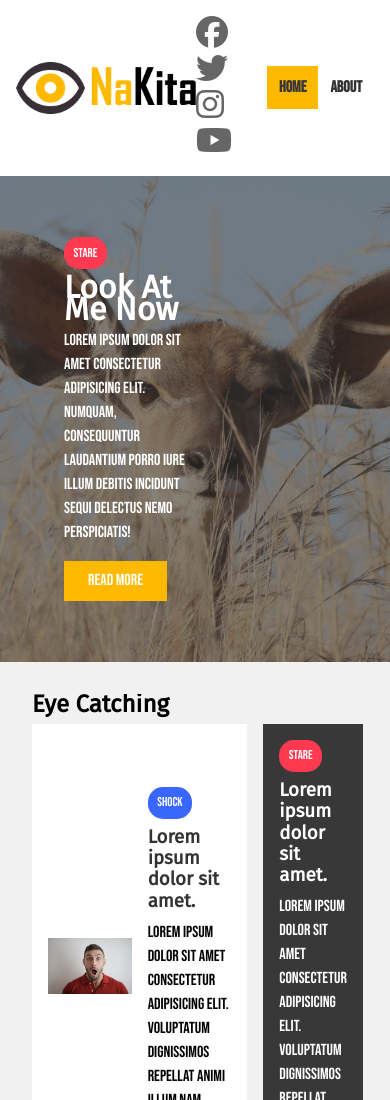
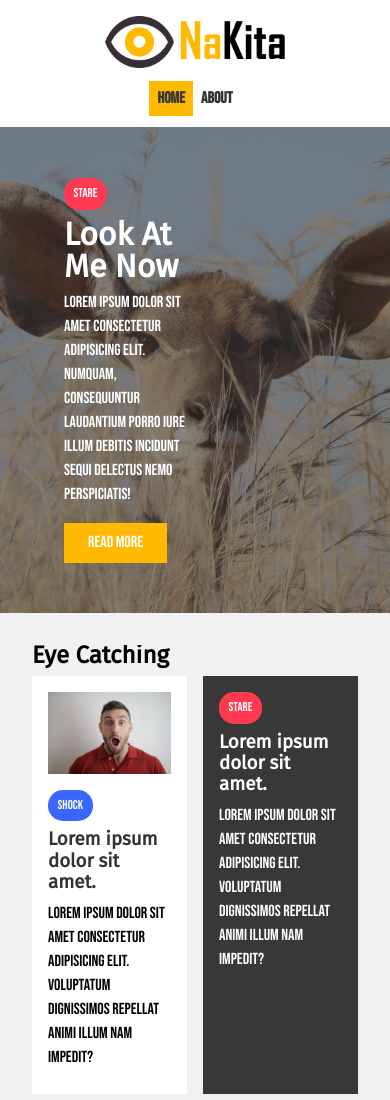
Before and after one commit to rolemgalvez/nakita, a plain HTML site: page index.html in a window 390 px wide. Shown: the top 1100 px of the page. Drawn offline with Linux system fonts and the light colour scheme.

Commit message:
Tablet View

```diff
--- a/about.html
+++ b/about.html
@@ -6,7 +6,7 @@
     <link rel="preconnect" href="https://fonts.gstatic.com">
     <link href="https://fonts.googleapis.com/css2?family=Bebas+Neue&family=Fira+Sans&display=swap" rel="stylesheet">
     <link rel="stylesheet" href="css/style.css">
-    <link rel="stylesheet" media="screen and (max-width:768)" href="css/mobile.css">
+    <link rel="stylesheet" media="screen and (max-width: 768px)" href="css/mobile.css">
     <script src="https://kit.fontawesome.com/1b861dc4c5.js" crossorigin="anonymous"></script>
     <link rel="shortcut icon" href="favicon.ico" type="image/x-icon">
     <title>NaKita | Sighting</title>
--- a/css/mobile.css
+++ b/css/mobile.css
@@ -0,0 +1,32 @@
+/* Navigation */
+#main-nav .social {
+  display: none;
+}
+
+#main-nav .container {
+  grid-template-columns: 1fr;
+  grid-gap: 1.2rem;
+}
+
+#main-nav .logo,
+#main-nav ul {
+  justify-self: center;
+}
+
+#main-nav ul li a {
+  padding: 0.5rem;
+}
+
+#showcase h1 {
+  line-height: 2rem;
+}
+
+#home-articles .articles-container {
+  grid-template-columns: repeat(2, 1fr);
+}
+
+#home-articles .articles-container > *:first-child,
+#home-articles .articles-container > *:last-child {
+  grid-template-columns: 1fr;
+  grid-column: 1;
+}
--- a/index.html
+++ b/index.html
@@ -6,7 +6,7 @@
     <link rel="preconnect" href="https://fonts.gstatic.com">
     <link href="https://fonts.googleapis.com/css2?family=Bebas+Neue&family=Fira+Sans&display=swap" rel="stylesheet">
     <link rel="stylesheet" href="css/style.css">
-    <link rel="stylesheet" media="screen and (max-width:768)" href="css/mobile.css">
+    <link rel="stylesheet" media="screen and (max-width: 768px)" href="css/mobile.css">
     <script src="https://kit.fontawesome.com/1b861dc4c5.js" crossorigin="anonymous"></script>
     <link rel="shortcut icon" href="favicon.ico" type="image/x-icon">
     <title>NaKita | Sighting</title>
```
Also changed, not shown: content.html (+1 -1 lines).
